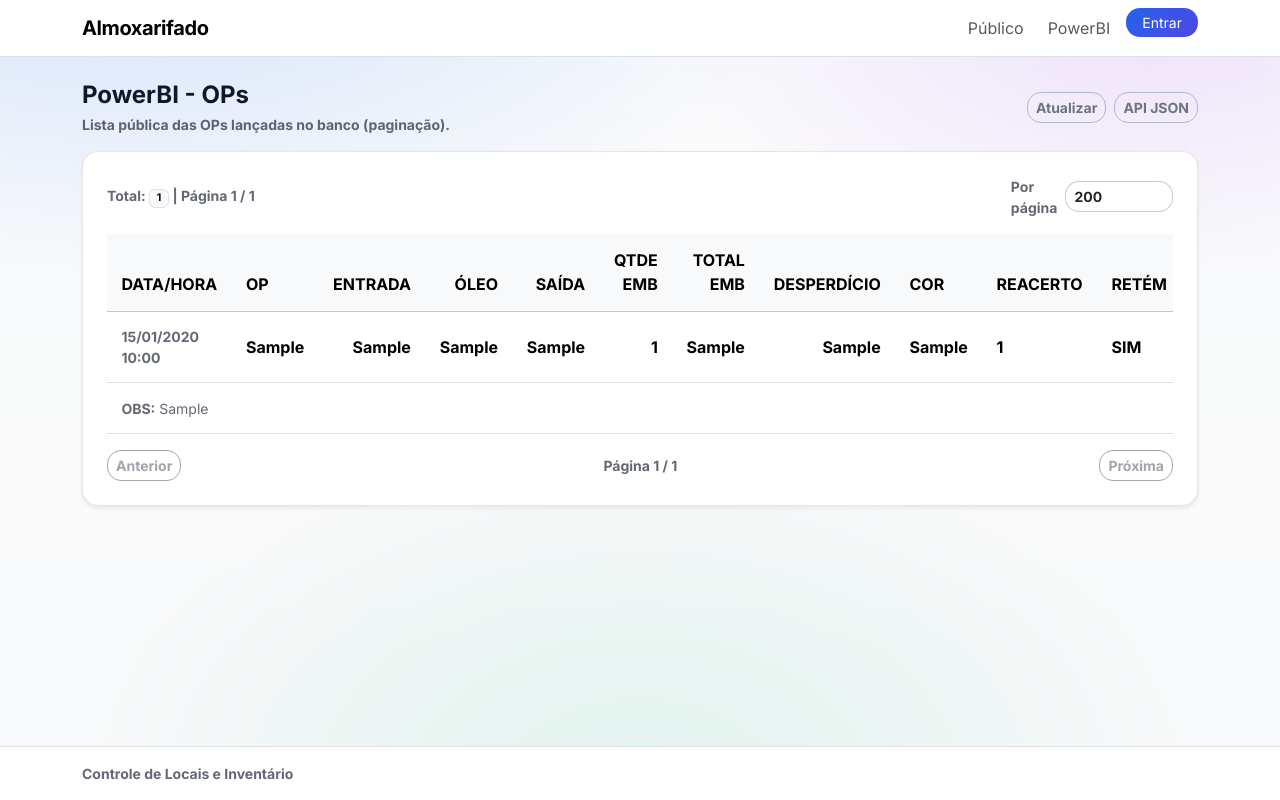
After one commit to ItamarSR/Controle-de-Locais, a PHP site: page /powerbi in a window 1280 px wide. The commit adds this page. Run offline with PHP 8.4, Linux system fonts and the light colour scheme; data comes from the database, SQL or seed files in the repository; tables that the repository leaves empty hold one stand-in row (values such as "Sample post").

Commit message:
Público: adiciona aba PowerBI com lista de OPs
Co-authored-by: itamarsrosa <itamarsrosa@gmail.com>

```diff
--- a/public/index.php
+++ b/public/index.php
@@ -34,9 +34,11 @@ $router = new Router();
 
 // Rotas (serão implementadas nos próximos commits)
 $router->get('/', [\App\Controllers\PublicController::class, 'index']);
+$router->get('/powerbi', [\App\Controllers\PublicController::class, 'powerbi']);
 $router->get('/etiqueta/{id}', [\App\Controllers\PublicController::class, 'etiqueta']);
 $router->get('/api/consulta/{codigo}', [\App\Controllers\PublicController::class, 'apiConsulta']);
 $router->get('/api/dash-producao', [\App\Controllers\PublicController::class, 'apiDashProducao']);
+$router->get('/api/powerbi/ops', [\App\Controllers\PublicController::class, 'apiPowerbiOps']);
 
 $router->get('/login', [\App\Controllers\AuthController::class, 'showLogin']);
 $router->post('/login', [\App\Controllers\AuthController::class, 'login']);
--- a/src/App/Controllers/PublicController.php
+++ b/src/App/Controllers/PublicController.php
@@ -15,6 +15,53 @@ final class PublicController
     public function index(): void
     {
         echo View::render('public/home', ['title' => 'Consulta pública']);
+    }
+
+    public function powerbi(): void
+    {
+        $page = (int)($_GET['page'] ?? 1);
+        $per = (int)($_GET['per'] ?? 200);
+        if ($page < 1) $page = 1;
+        if ($per < 50) $per = 50;
+        if ($per > 1000) $per = 1000;
+        $offset = ($page - 1) * $per;
+
+        $opModel = new Op();
+        try {
+            $total = $opModel->countAll();
+            $rows = $opModel->listPaged($offset, $per);
+        } catch (\Throwable $e) {
+            $total = 0;
+            $rows = [];
+        }
+
+        echo View::render('public/powerbi', [
+            'title' => 'PowerBI - OPs',
+            'rows' => $rows,
+            'total' => $total,
+            'page' => $page,
+            'per' => $per,
+        ]);
+    }
+
+    public function apiPowerbiOps(): void
+    {
+        header('Content-Type: application/json; charset=utf-8');
+        $page = (int)($_GET['page'] ?? 1);
+        $per = (int)($_GET['per'] ?? 500);
+        if ($page < 1) $page = 1;
+        if ($per < 1) $per = 1;
+        if ($per > 1000) $per = 1000;
+        $offset = ($page - 1) * $per;
+
+        try {
+            $opModel = new Op();
+            $total = $opModel->countAll();
+            $rows = $opModel->listPaged($offset, $per);
+            echo json_encode(['ok' => true, 'page' => $page, 'per' => $per, 'total' => $total, 'rows' => $rows], JSON_UNESCAPED_UNICODE);
+        } catch (\Throwable $e) {
+            echo json_encode(['ok' => false, 'error' => 'db_error'], JSON_UNESCAPED_UNICODE);
+        }
     }
 
     public function etiqueta(string $id): void
--- a/src/App/Models/Op.php
+++ b/src/App/Models/Op.php
@@ -72,6 +72,32 @@ final class Op
         }
     }
 
+    public function countAll(): int
+    {
+        $st = $this->pdo->query("SELECT COUNT(*) FROM ops");
+        return (int)$st->fetchColumn();
+    }
+
+    public function listPaged(int $offset, int $limit): array
+    {
+        if ($offset < 0) $offset = 0;
+        if ($limit < 1) $limit = 1;
+        if ($limit > 1000) $limit = 1000;
+
+        $st = $this->pdo->prepare("
+            SELECT o.id, o.op, o.entrada, o.oleo, o.saida, o.qtde_emb, o.total_emb_kg, o.desperdicio, o.cor, o.reacerto, o.obs, o.retem, o.criado_em,
+                   u.nome AS responsavel_nome
+            FROM ops o
+            LEFT JOIN usuarios u ON u.id = o.responsavel_usuario_id
+            ORDER BY o.criado_em DESC, o.id DESC
+            LIMIT :lim OFFSET :off
+        ");
+        $st->bindValue(':lim', $limit, PDO::PARAM_INT);
+        $st->bindValue(':off', $offset, PDO::PARAM_INT);
+        $st->execute();
+        return $st->fetchAll();
+    }
+
     public function search(?string $op = null): array
     {
         $op = $op !== null ? trim($op) : null;
--- a/views/layouts/app.php
+++ b/views/layouts/app.php
@@ -45,6 +45,7 @@ try {
       <div id="nav" class="collapse navbar-collapse">
         <ul class="navbar-nav ms-auto gap-2">
           <li class="nav-item"><a class="nav-link" href="<?= htmlspecialchars(Http::url('/')) ?>">Público</a></li>
+          <li class="nav-item"><a class="nav-link" href="<?= htmlspecialchars(Http::url('/powerbi')) ?>">PowerBI</a></li>
           <?php if (!empty($_SESSION['user_id'])): ?>
             <?php $nivel = (string)($_SESSION['nivel'] ?? ''); ?>
             <?php if (in_array($nivel, ['conferencia', 'admin', 'editorpro'], true)): ?>
--- /dev/null
+++ b/views/public/powerbi.php
@@ -0,0 +1,100 @@
+<?php
+$title = $title ?? 'PowerBI';
+$rows = $rows ?? [];
+$total = (int)($total ?? 0);
+$page = (int)($page ?? 1);
+$per = (int)($per ?? 200);
+if ($page < 1) $page = 1;
+if ($per < 50) $per = 50;
+if ($per > 1000) $per = 1000;
+$pages = $per > 0 ? (int)max(1, (int)ceil($total / $per)) : 1;
+$prev = max(1, $page - 1);
+$next = min($pages, $page + 1);
+?>
+
+<div class="d-flex flex-column flex-md-row align-items-md-center justify-content-between gap-2 mb-3">
+  <div>
+    <h1 class="h4 mb-1 fw-bold">PowerBI - OPs</h1>
+    <div class="text-secondary small fw-bold">Lista pública das OPs lançadas no banco (paginação).</div>
+  </div>
+  <div class="d-flex gap-2 align-items-center">
+    <a class="btn btn-outline-secondary btn-sm fw-bold" href="<?= htmlspecialchars(\Core\Http::url('/powerbi')) ?>">Atualizar</a>
+    <a class="btn btn-outline-secondary btn-sm fw-bold" target="_blank" href="<?= htmlspecialchars(\Core\Http::url('/api/powerbi/ops?per=1000&page=1')) ?>">API JSON</a>
+  </div>
+</div>
+
+<div class="card shadow-sm">
+  <div class="card-body p-3 p-md-4">
+    <div class="d-flex flex-wrap align-items-center justify-content-between gap-2 mb-3">
+      <div class="small fw-bold text-secondary">
+        Total: <span class="badge text-bg-light border"><?= (int)$total ?></span>
+        | Página <?= (int)$page ?> / <?= (int)$pages ?>
+      </div>
+      <form method="get" action="<?= htmlspecialchars(\Core\Http::url('/powerbi')) ?>" class="d-flex gap-2 align-items-center">
+        <label class="small fw-bold text-secondary">Por página</label>
+        <select class="form-select form-select-sm fw-bold" name="per" onchange="this.form.submit()">
+          <?php foreach ([200, 500, 1000] as $opt): ?>
+            <option value="<?= (int)$opt ?>" <?= $per === $opt ? 'selected' : '' ?>><?= (int)$opt ?></option>
+          <?php endforeach; ?>
+        </select>
+        <input type="hidden" name="page" value="1">
+      </form>
+    </div>
+
+    <?php if (!$rows): ?>
+      <div class="text-secondary fw-bold">Nenhuma OP encontrada.</div>
+    <?php else: ?>
+      <div class="table-responsive">
+        <table class="table table-sm align-middle mb-0">
+          <thead class="table-light">
+            <tr>
+              <th class="fw-bold">DATA/HORA</th>
+              <th class="fw-bold">OP</th>
+              <th class="fw-bold text-end">ENTRADA</th>
+              <th class="fw-bold text-end">ÓLEO</th>
+              <th class="fw-bold text-end">SAÍDA</th>
+              <th class="fw-bold text-end">QTDE EMB</th>
+              <th class="fw-bold text-end">TOTAL EMB</th>
+              <th class="fw-bold text-end">DESPERDÍCIO</th>
+              <th class="fw-bold">COR</th>
+              <th class="fw-bold">REACERTO</th>
+              <th class="fw-bold">RETÉM</th>
+              <th class="fw-bold">RESPONSÁVEL</th>
+            </tr>
+          </thead>
+          <tbody>
+            <?php foreach ($rows as $r): ?>
+              <tr>
+                <td class="text-secondary small fw-bold"><?= htmlspecialchars(isset($r['criado_em']) ? date('d/m/Y H:i', strtotime((string)$r['criado_em'])) : '') ?></td>
+                <td class="fw-bold"><?= htmlspecialchars((string)($r['op'] ?? '')) ?></td>
+                <td class="text-end fw-bold"><?= htmlspecialchars((string)($r['entrada'] ?? '')) ?></td>
+                <td class="text-end fw-bold"><?= htmlspecialchars((string)($r['oleo'] ?? '')) ?></td>
+                <td class="text-end fw-bold"><?= htmlspecialchars((string)($r['saida'] ?? '')) ?></td>
+                <td class="text-end fw-bold"><?= htmlspecialchars((string)($r['qtde_emb'] ?? '')) ?></td>
+                <td class="text-end fw-bold"><?= htmlspecialchars((string)($r['total_emb_kg'] ?? '')) ?></td>
+                <td class="text-end fw-bold"><?= htmlspecialchars((string)($r['desperdicio'] ?? '')) ?></td>
+                <td class="fw-bold"><?= htmlspecialchars((string)($r['cor'] ?? '')) ?></td>
+                <td class="fw-bold"><?= htmlspecialchars((string)($r['reacerto'] ?? '')) ?></td>
+                <td class="fw-bold"><?= ((int)($r['retem'] ?? 0) === 1) ? 'SIM' : '' ?></td>
+                <td class="text-secondary small fw-bold"><?= htmlspecialchars((string)($r['responsavel_nome'] ?? '')) ?></td>
+              </tr>
+              <?php if (!empty($r['obs'])): ?>
+                <tr>
+                  <td colspan="12" class="small text-secondary"><b>OBS:</b> <?= htmlspecialchars((string)$r['obs']) ?></td>
+                </tr>
+              <?php endif; ?>
+            <?php endforeach; ?>
+          </tbody>
+        </table>
+      </div>
+
+      <div class="d-flex align-items-center justify-content-between mt-3">
+        <a class="btn btn-outline-secondary btn-sm fw-bold <?= $page <= 1 ? 'disabled' : '' ?>"
+           href="<?= htmlspecialchars(\Core\Http::url('/powerbi?page=' . $prev . '&per=' . $per)) ?>">Anterior</a>
+        <div class="small text-secondary fw-bold">Página <?= (int)$page ?> / <?= (int)$pages ?></div>
+        <a class="btn btn-outline-secondary btn-sm fw-bold <?= $page >= $pages ? 'disabled' : '' ?>"
+           href="<?= htmlspecialchars(\Core\Http::url('/powerbi?page=' . $next . '&per=' . $per)) ?>">Próxima</a>
+      </div>
+    <?php endif; ?>
+  </div>
+</div>
```
